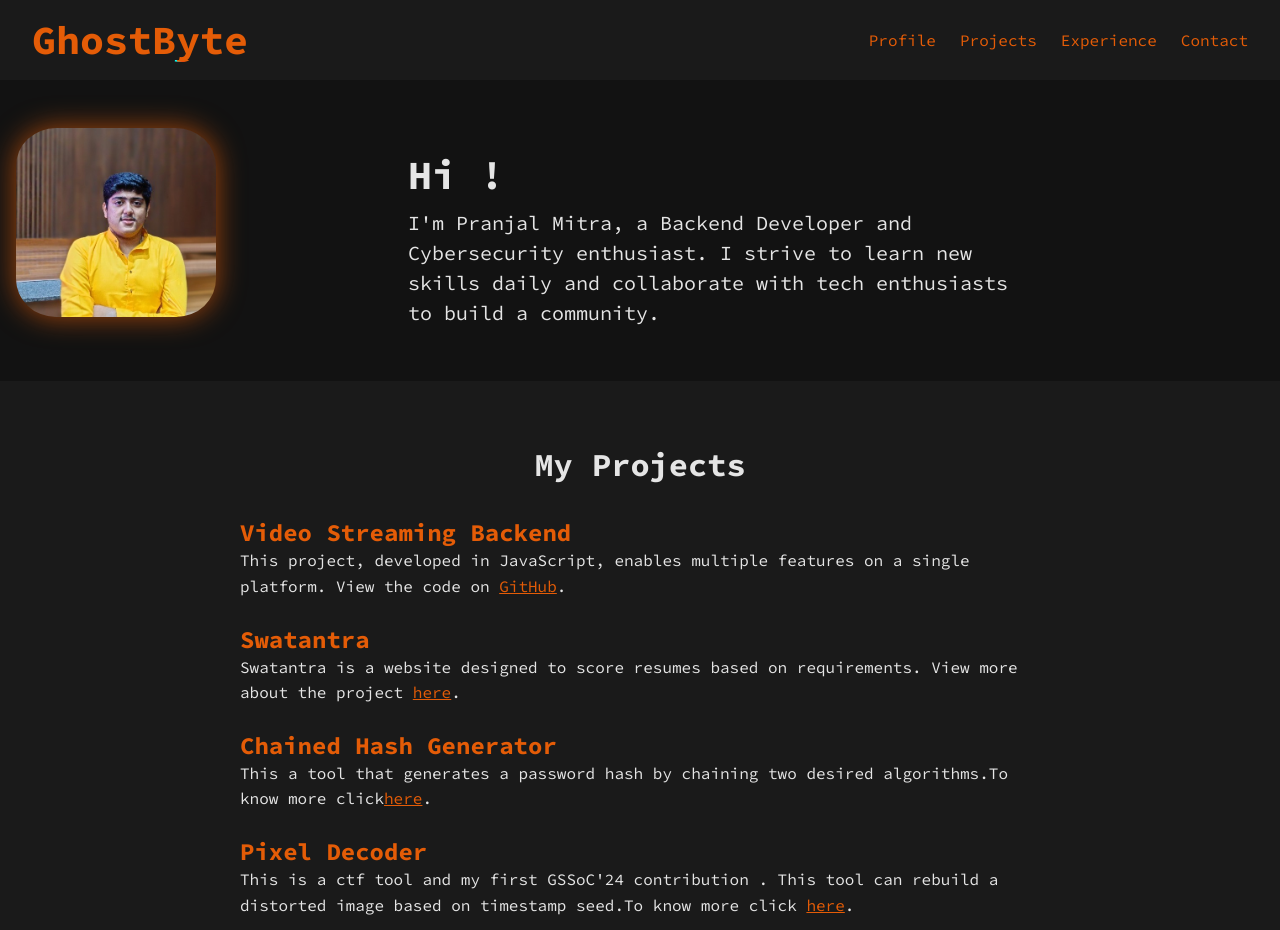
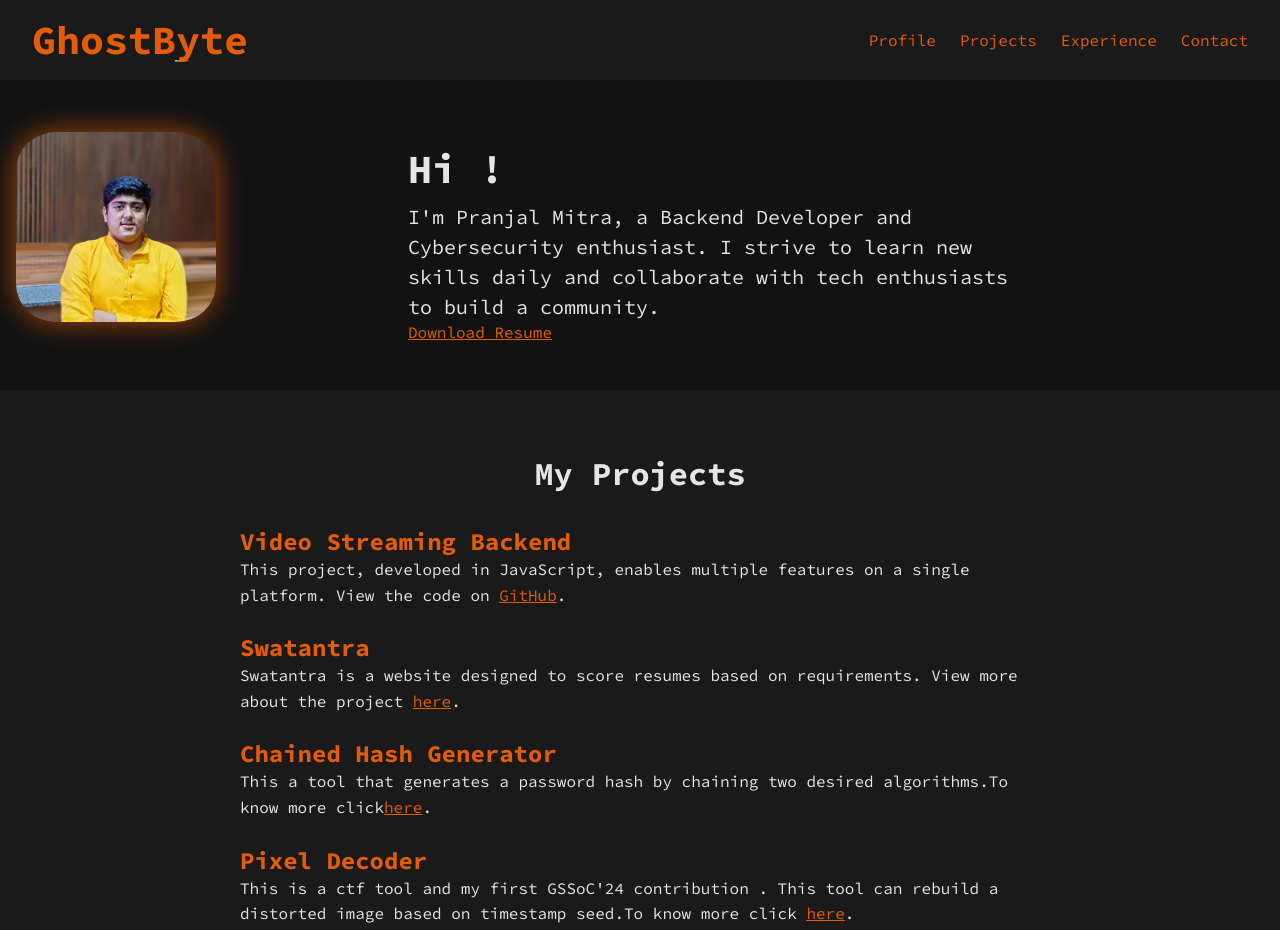
Before and after one commit to HackathonBuild/Ghostbyte, a plain HTML site: page index.html in a window 1280 px wide. Shown: the top 930 px of the page. Drawn offline with Linux system fonts and the light colour scheme; a script that the page names is missing; a web font is replaced by a local one.

Commit message:
Resume button added

```diff
--- a/index.html
+++ b/index.html
@@ -29,6 +29,7 @@
             <div class="profile-info">
                 <h1>Hi !</h1>
                 <p>I'm Pranjal Mitra, a Backend Developer and Cybersecurity enthusiast. I strive to learn new skills daily and collaborate with tech enthusiasts to build a community.</p>
+                 <a href="resume.pdf" download class="resume-btn">Download Resume</a>
             </div>
         </section>
 
```
